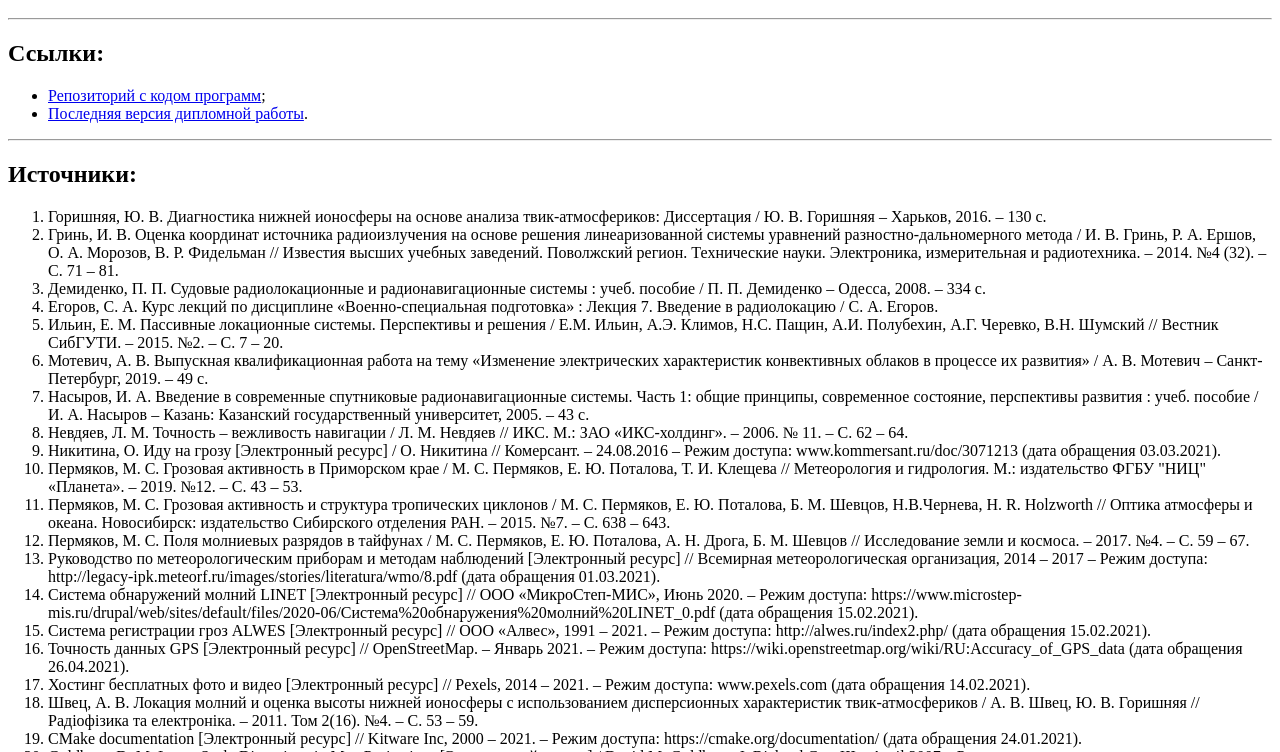
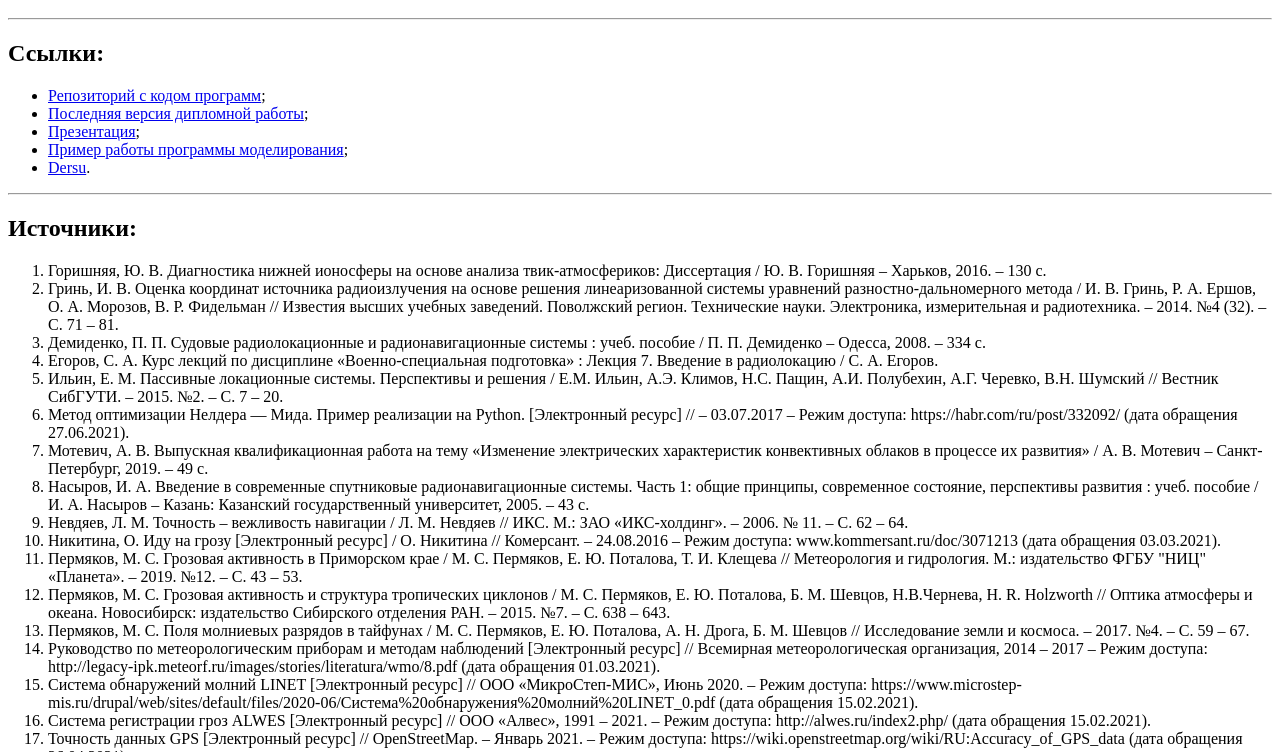
Before and after one commit to DanilaG/DanilaG.github.io, a plain HTML site: page PLoc/LinksAndSources.html in a window 1280 px wide. Shown: the part 48-800 px from the top of the page. Drawn offline with Linux system fonts and the light colour scheme.

Commit message:
PLoc updated.

```diff
--- a/PLoc/LinksAndSources.html
+++ b/PLoc/LinksAndSources.html
@@ -9,7 +9,10 @@
         <h2>Ссылки:</h2>
         <ul>
             <li><a href="https://github.com/DanilaG/PLoc">Репозиторий с кодом программ</a>;</li>
-            <li><a href="https://drive.google.com/file/d/1m7zjcKUi9eMlH_rCI9pUOLKkeQvGHrQx/view?usp=sharing">Последняя версия дипломной работы</a>.</li>
+            <li><a href="https://drive.google.com/file/d/1T74iy0EAyC1jqfODKvE1RRFM7We5xdHl/view?usp=sharing">Последняя версия дипломной работы</a>;</li>
+            <li><a href="https://drive.google.com/file/d/1-oygWkc42oTP3pXqpMXoAIwFyKe4ot0o/view?usp=sharing">Презентация</a>;</li>
+            <li><a href="https://drive.google.com/file/d/1PuYaZOt2wYkgJQWzajnbUrEJhMKkEA9Q/view?usp=sharing">Пример работы программы моделирования</a>;</li>
+            <li><a href="https://apps.apple.com/ru/app/dersu/id1567864899">Dersu</a>.</li>
         </ul>
         <hr></hr>
         <h2>Источники:</h2>
@@ -19,6 +22,7 @@
             <li>Демиденко, П. П. Судовые радиолокационные и радионавигационные системы : учеб. пособие / П. П. Демиденко – Одесса, 2008. – 334 с.</li>
             <li>Егоров, С. А. Курс лекций по дисциплине «Военно-специальная подготовка» : Лекция 7. Введение в радиолокацию / С. А. Егоров.</li>
             <li>Ильин, Е. М. Пассивные локационные системы. Перспективы и решения / Е.М. Ильин, А.Э. Климов, Н.С. Пащин, А.И. Полубехин, А.Г. Черевко, В.Н. Шумский // Вестник СибГУТИ. – 2015. №2. – C. 7 – 20.</li>
+            <li>Метод оптимизации Нелдера — Мида. Пример реализации на Python. [Электронный ресурс] // – 03.07.2017 – Режим доступа: https://habr.com/ru/post/332092/ (дата обращения 27.06.2021).</li>
             <li>Мотевич, А. В. Выпускная квалификационная работа на тему «Изменение электрических характеристик конвективных облаков в процессе их развития» / А. В. Мотевич – Санкт-Петербург, 2019. – 49 с.</li>
             <li>Насыров, И. А. Введение в современные спутниковые радионавигационные системы. Часть 1: общие принципы, современное состояние, перспективы развития : учеб. пособие / И. А. Насыров – Казань: Казанский государственный университет, 2005. – 43 с.</li>
             <li>Невдяев, Л. М. Точность – вежливость навигации / Л. М. Невдяев // ИКС. М.: ЗАО «ИКС-холдинг». – 2006. № 11. – С. 62 – 64.</li>
@@ -38,6 +42,7 @@
             <li>Jacques, A. A. Comparison of the United States Precision Lightning Network (USPLN) and the Cloud-to-Ground Lightning Surveillance System (CGLSS) / A. A. Jacques, J. P. Koermer, T. R. Boucher // Research at University of Utah, Salt Lake City, UT, - 25 January 2011, p. 21.</li>
             <li>Koshak, W. J. Data Retrieval Algorithms for Validating the Optical Transient Detector and the Lightning Imaging Sensor / W. J. Koshak, R. J. Blakeslee, J. C. Bailey //Journal of atmospheric and oceanic technology, Vol.17, - March 2000, p. 279</li>
             <li>Python 3.9.5 documentation [Электронный ресурс] // Python Software Foundation, 2001-2021. – Режим доступа:  https://docs.python.org/3/ (дата обращения 10.05.2021).</li>
+            <li>Rosic, M. B. Passive Target Localization Problem Based on Improved Hybrid Adaptive Differential Evolution and Nelder-Mead Algorithm / M. B. Rosic, M. I. Simic, P. V. Pejovic // Hindawi. Journal of Sensors, Volume 2020, Article ID 3482463 – 27 February 2020, p. 20.</li>
             <li>WWLLN – World Wide Lighting Location Network [Электронный ресурс] // University of Washington, 2000 – 2021. – Режим доступа: http://wwlln.net/ (дата обращения 15.02.2021).</li>
         </ol>
         <hr></hr>
```
